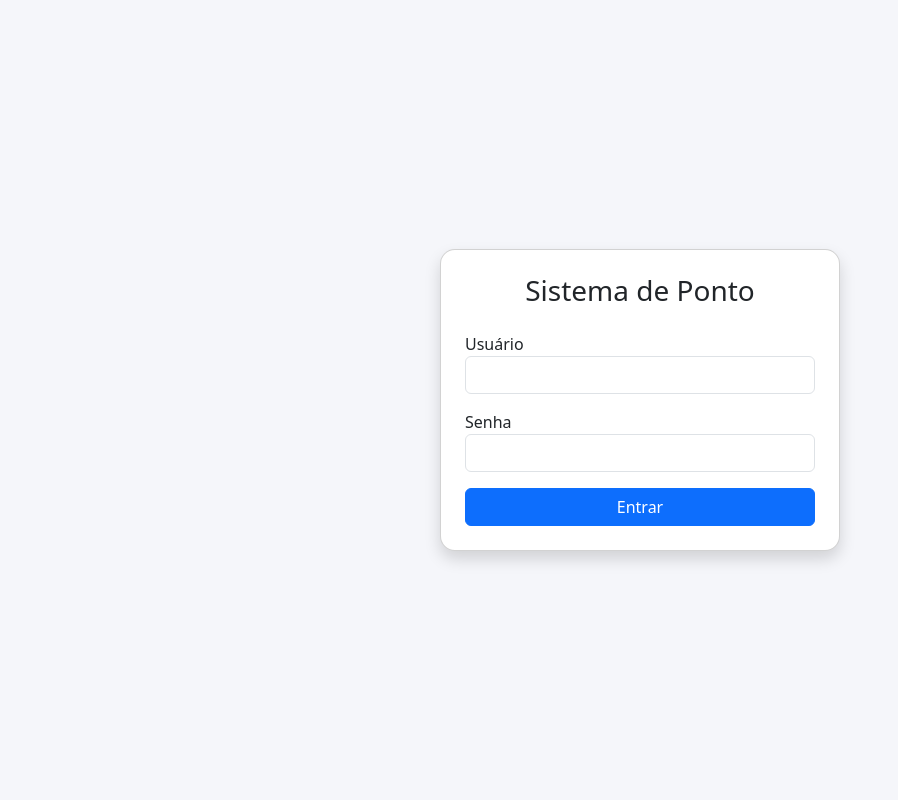
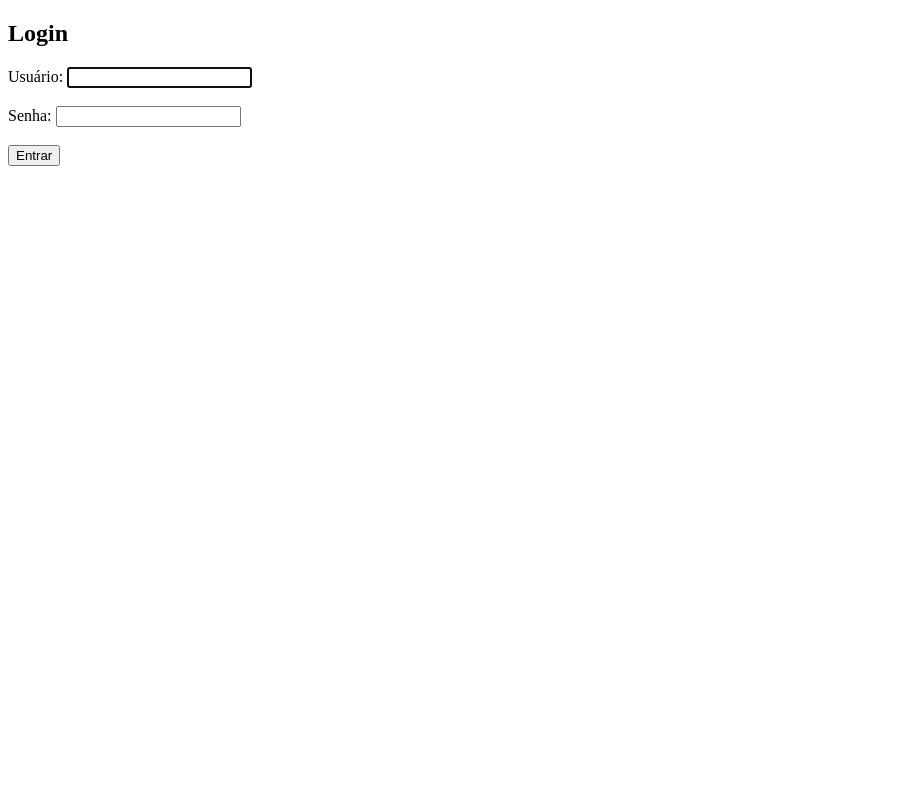
Before and after one commit to jeferson-moura/sistema-de-ponto, a Django app: page /login/ in a window 1280 px wide. Shown: the whole page, without its empty margins (0-898 px from the left). Run offline with Django 5.2, Linux system fonts and the light colour scheme.

Commit message:
fix login template

```diff
--- a/templates/login.html
+++ b/templates/login.html
@@ -1,53 +1,32 @@
 <!DOCTYPE html>
 <html>
 <head>
-<meta charset="UTF-8">
-<title>Login - Sistema de Ponto</title>
-
-<link href="https://cdn.jsdelivr.net/npm/bootstrap@5.3.2/dist/css/bootstrap.min.css" rel="stylesheet">
-
-<style>
-body{
-background:#f5f6fa;
-display:flex;
-align-items:center;
-justify-content:center;
-height:100vh;
-}
-
-.card{
-width:400px;
-border-radius:15px;
-}
-</style>
-
+    <title>Login</title>
+    <meta name="viewport" content="width=device-width, initial-scale=1">
 </head>
-
 <body>
 
-<div class="card shadow p-4">
-<h3 class="text-center mb-4">Sistema de Ponto</h3>
+<h2>Login</h2>
 
 <form method="post">
-{% csrf_token %}
+    {% csrf_token %}
 
-<div class="mb-3">
-<label>Usuário</label>
-<input type="text" name="username" class="form-control">
-</div>
+    {% if form.errors %}
+        <p style="color:red;">Usuário ou senha inválidos</p>
+    {% endif %}
 
-<div class="mb-3">
-<label>Senha</label>
-<input type="password" name="password" class="form-control">
-</div>
+    <label>Usuário:</label>
+    {{ form.username }}
 
-<button class="btn btn-primary w-100">
-Entrar
-</button>
+    <br><br>
 
+    <label>Senha:</label>
+    {{ form.password }}
+
+    <br><br>
+
+    <button type="submit">Entrar</button>
 </form>
-
-</div>
 
 </body>
 </html>
--- a/templates/ponto/relatorio.html
+++ b/templates/ponto/relatorio.html
@@ -13,7 +13,8 @@
 <div class="card shadow p-4">
 
 <table class="table table-hover">
-
+<div class="table-responsive">
+    <table class="table table-striped">
 <thead class="table-dark">
 <tr>
 <th>Funcionário</th>
```
Also changed, not shown: templates/ponto/dashboard.html (+42 -11 lines), db.sqlite3.
